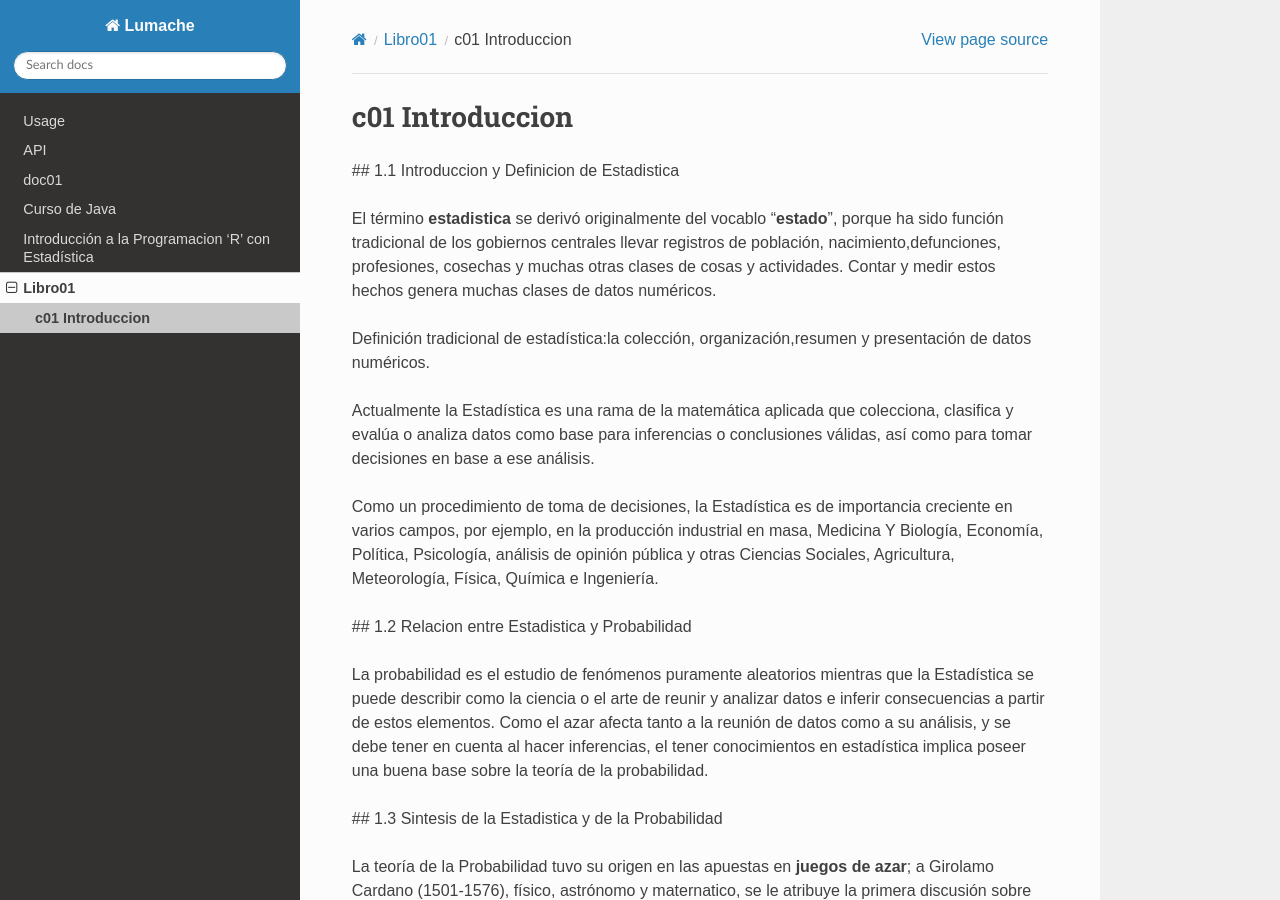
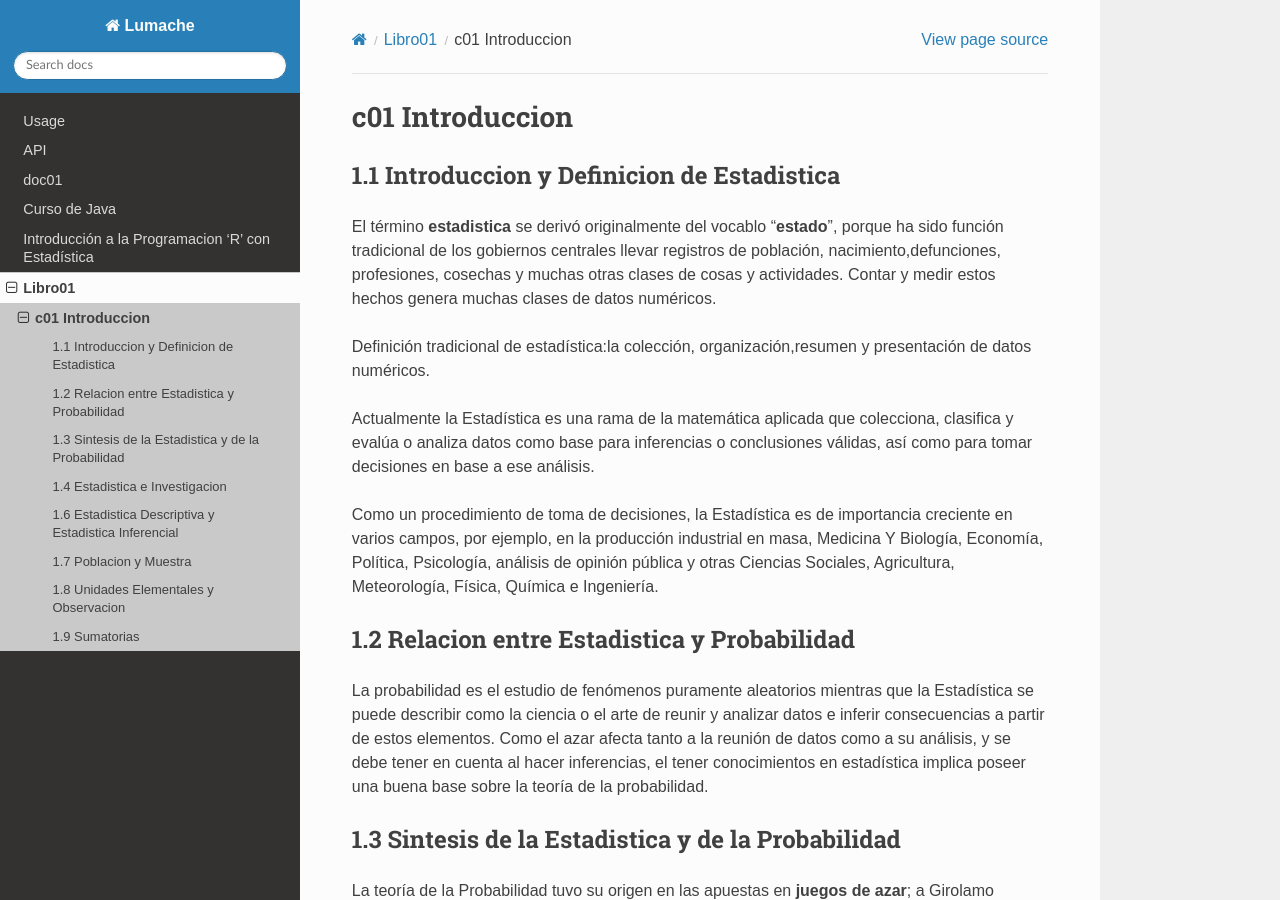
Before and after one commit to matecom57/cursofree, a Sphinx documentation site: the page built from docs/source/Probabilidad_Estadistica_Marques/c01_Introduccion.rst, in a window 1280 px wide and 900 px high. Built offline with Sphinx 7.4.7 and the Read the Docs theme 3.1.0, drawn with Linux system fonts in a browser that asks for light colours; part of the change alters nothing that is shown; some of the changed text lies outside the part shown.

```diff
--- a/docs/source/Probabilidad_Estadistica_Marques/c01_Introduccion.rst
+++ b/docs/source/Probabilidad_Estadistica_Marques/c01_Introduccion.rst
@@ -1,7 +1,8 @@
 c01 Introduccion
 ================
 
-## 1.1 Introduccion y Definicion de Estadistica
+1.1 Introduccion y Definicion de Estadistica
+--------------------------------------------
 
 El término **estadistica** se derivó originalmente del vocablo "**estado**", porque ha sido función tradicional de los gobiernos centrales llevar registros de población, nacimiento,defunciones, profesiones, cosechas y muchas otras clases de cosas y actividades. Contar y medir estos hechos genera muchas clases de datos numéricos.
 
@@ -11,11 +12,13 @@ Actualmente la Estadística es una rama de la matemática aplicada que coleccion
 
 Como un procedimiento de toma de decisiones, la Estadística es de importancia creciente en varios campos, por ejemplo, en la producción industrial en masa, Medicina Y Biología, Economía, Política, Psicología, análisis de opinión pública y otras Ciencias Sociales, Agricultura, Meteorología, Física, Química e Ingeniería.
 
-## 1.2 Relacion entre Estadistica y Probabilidad
+1.2 Relacion entre Estadistica y Probabilidad
+---------------------------------------------
 
 La probabilidad es el estudio de fenómenos puramente aleatorios mientras que la Estadística se puede describir como la ciencia o el arte de reunir y analizar datos e inferir consecuencias a partir de estos elementos. Como el azar afecta tanto a la reunión de datos como a su análisis, y se debe tener en cuenta al hacer inferencias, el tener conocimientos en estadística implica poseer una buena base sobre la teoría de la probabilidad.
 
-## 1.3 Sintesis de la Estadistica y de la Probabilidad
+1.3 Sintesis de la Estadistica y de la Probabilidad
+---------------------------------------------------
 
 La teoría de la Probabilidad tuvo su origen en las apuestas en **juegos de azar**; a Girolamo Cardano (1501-1576), físico, astrónomo y maternatico, se le atribuye la primera discusión sobre probabilidad en su manual para jugadores; pero fueron **Pascal** (1623-1662) y **Fermat** (1600 -1665). alrededor de la primera mitad del **siglo XVII** quienes desarrollaron la **Teoría de la Probabilidad**,
 
@@ -45,7 +48,8 @@ Mientras Karl Pearson trabajaba con grandes muestras, la teoría de las grandes
 
 Así, en este siglo es cuando se han desarrollado la mayoría de los métodos estadísticos que se usan en la actualidad,
 
-## 1.4 Estadistica e Investigacion
+1.4 Estadistica e Investigacion
+-------------------------------
 
 La Estadística interviene en la investigación y/o el método científico, a través de la experimentación y observación. Esto es, las observaciones experimentales y conocimientos son partes integrantes del método científico y esos métodos invariablemente conducen al empleo de técnicas de la Estadística. Ya que la Estadística, cuando se usa adecuadamente, hace más eficientes las investigaciones, es aconsejable que los investigadores se familiaricen con las técnicas y conceptos básicos de esta ciencia tan útil.
 
@@ -55,45 +59,50 @@ Aunque pueda parecer que está de más mencionarlo, un proyecto de investigació
 
 ## 1.5 Etapas de ina Investigacion Estadistica
 
-1.- **Formulación del problema**: Para investigar con éxito un pro- blema dado, primero tenemos que crear conceptos precisos, formular pregun tas claras, e imponer limitaciones adecuadas al problema, tomando en cuen ta el tiempo y el dinero disponibles y la habilidad de los investigado- res. Si se fracasa en esta formulación, los datos compilados pueden ser irrelevantes o inadecuados.
+1. **Formulación del problema**: Para investigar con éxito un pro- blema dado, primero tenemos que crear conceptos precisos, formular pregun tas claras, e imponer limitaciones adecuadas al problema, tomando en cuen ta el tiempo y el dinero disponibles y la habilidad de los investigado- res. Si se fracasa en esta formulación, los datos compilados pueden ser irrelevantes o inadecuados.
 
 Es bueno rocordar que la calidad de las conclusiones estadísti- cas depende de la corrección y precisión de los datos que, a su vez, de- penden de la exactitud en la formulación del prohlema. Las técnicas esta- dísticas, por muy refinadas y precisas que sean, no pueden ayudar a alcan zar decisiones si son aplicadas a datos inapropiados.
 
-2.- **Diseño del experimento**. Muestro deseo es obtener un máximo de información empleando un mínimo de costo y tiempo. Esto implica, entre otras cosas, que debemos determinar el tamaño de muestra, o la cantidad y tipo de datos que resolverán más eficientemente el problema. A la vez, es te tamaño sera afectado por el método matemático empleado en la última etapa (5a. etapa), y tenemos que seleccionar este método al igual que uno para muestrear. Con respecto al último, debemos observar que no es fácil obtener selecciones que sean completamente aleatorias.
+2. **Diseño del experimento**. Muestro deseo es obtener un máximo de información empleando un mínimo de costo y tiempo. Esto implica, entre otras cosas, que debemos determinar el tamaño de muestra, o la cantidad y tipo de datos que resolverán más eficientemente el problema. A la vez, es te tamaño sera afectado por el método matemático empleado en la última etapa (5a. etapa), y tenemos que seleccionar este método al igual que uno para muestrear. Con respecto al último, debemos observar que no es fácil obtener selecciones que sean completamente aleatorias.
 
 Obtener una muestra representativa es fundamental en teoría es- tadística. Supone preguntas como estas: ¿Qué tipo de datos debe recogerse? ¿Cómo deben ser compilados los datos? ¿De qué tamaño debe ser la muestra? Estas preguntas corresponden a lo que se conoce como diseño de muestras o diseño experimental. Debe tenerse cuidado al planificar y diseñar un expe rimento; de otro modo, puede que no lleguemos a alcanzar ninguna conclu- sión válida.
 
-3 . - **Colección de datos y experimentación**: La compilación de da- tos se refiere a los métodos usados para obtener información pertinente de las unidades elementales introducidas en una muestra. Fin general, ésta es la parte que más tiempo consume en toda investigación que sea realizada. Esta debe sujetarse a reglas estrictas . De hecho, cuanto menos opiniones impongamos, serán mejores los resultados
+3. **Colección de datos y experimentación**: La compilación de da- tos se refiere a los métodos usados para obtener información pertinente de las unidades elementales introducidas en una muestra. Fin general, ésta es la parte que más tiempo consume en toda investigación que sea realizada. Esta debe sujetarse a reglas estrictas . De hecho, cuanto menos opiniones impongamos, serán mejores los resultados
 
-4 . - **Tabulación y descripción de los resultados**: En esta etapa los datos experimentales deben ser ordenados en forma legible y se ilustran con representa ciones gráficas (diagramas o gráficas ) ; además se calculan medidas descriptivas para el tamaño promedio y la separación o dispersión de los valores de la muestra. Los procedimientos correspondientes son simples y serán discutidos en la parte III.
+4. **Tabulación y descripción de los resultados**: En esta etapa los datos experimentales deben ser ordenados en forma legible y se ilustran con representa ciones gráficas (diagramas o gráficas ) ; además se calculan medidas descriptivas para el tamaño promedio y la separación o dispersión de los valores de la muestra. Los procedimientos correspondientes son simples y serán discutidos en la parte III.
 
-5.- **Ingererencia estadística formulación de la respuesta**: Al aplicar el método estadístico seleccionado en la etapa 2. obtenemos conclusiones a partir de la muestra, acerca de la población correspondiente (inferencia estadística ) , tomamos una decisión y formulamos la respuesta a nuestro problema.
+5. **Ingererencia estadística formulación de la respuesta**: Al aplicar el método estadístico seleccionado en la etapa 2. obtenemos conclusiones a partir de la muestra, acerca de la población correspondiente (inferencia estadística ) , tomamos una decisión y formulamos la respuesta a nuestro problema.
 
 No existe una fórmula mágica en estadística matemática que tome en cuenta todas las situaciones prácticas concebibles. Por lo cual es ne- cesario adquirir conocimientos generales de los métodos más importantes que sean útiles para hacer inferencias. En cada caso práctico debe estu- diarse con cuidado la naturaleza del problema específico, para estar seguros de que será escogido el método más apropiado.
 
-## 1.6 Estadistica Descriptiva y Estadistica Inferencial
+1.6 Estadistica Descriptiva y Estadistica Inferencial
+-----------------------------------------------------
 
 Los datos tal como se obtienen no nos proporcionan información suficiente para interpretar su significado por lo que tenemos que utilizar métodos descriptivos para d a r l e s mayor sentido o inferenciales para sacar conclusiones válidas sobre e l l o s . Estos métodos dependen del t i p o de datos que se tengan y de los resultados que se quieran obtener.
 
 Los métodos descriptivos se emplean para esquematizar o mostrar los datos en forma ordenada y gráfica sin sacar conclusiones de ellos. Los métodos descriptivos se pueden usar tanto para muestras como para pobla- ciones mientras que los métodos inferenciales usan solamente muestras para inferir a partir de las primeras, las características de la población. Cuan do usamos Estadística Inferencial generalizamos a partir de las Caracterís- ticas de una muestra las de la población.
 
-## 1.7 Poblacion y Muestra
+1.7 Poblacion y Muestra
+-----------------------
 
 Una población o Universo es un agregado o la totalidad de unida- des elementales tales como personas, empresas industriales, granjas o da- tos de cualquier clase acerca de los cuales se desea información. Una mues tra es una porción o subconjunto de unidades elementales extraídas de una población
 
-## 1.8 Unidades Elementales y Observacion
+1.8 Unidades Elementales y Observacion
+--------------------------------------
 
 Los individuos u objetos de una población que tienen una caracte\_ rística medible se llaman unidades elementales; definir una población es, en un sentido, limitar el contenido de las unidades elementales. Estas po- seen ciertas características, conocidas a veces como rasgos o propiedades, que pueden ser de naturaleza cualitativa o cuantitativa.
 
 El término observación se usará para indicar cualquier clase de medida obtenida en la investigación, es decir, el resultado de observar o medir una unidad elemental, se llama observación; también se puede entender como el valor numérico de una característica cuantificable de una unidad elemental.
 
-## 1.9 Sumatorias
+1.9 Sumatorias
+--------------
 
 Dado un conjunto de observaciones de alguna variable representada por $X_1, X_2,....,X_n$ , podemos expresar su suma $X_1+X_2+....+X_n$ en forma abre- viada como
 
-$$
-\sum_{i=1}^n X_i
-$$
+.. latex::
+
+   \sum_{i=1}^n X_i
+
 
 Esto se lee " suma de los $X_i$ desde i igual a 1 hasta n"
 
```
